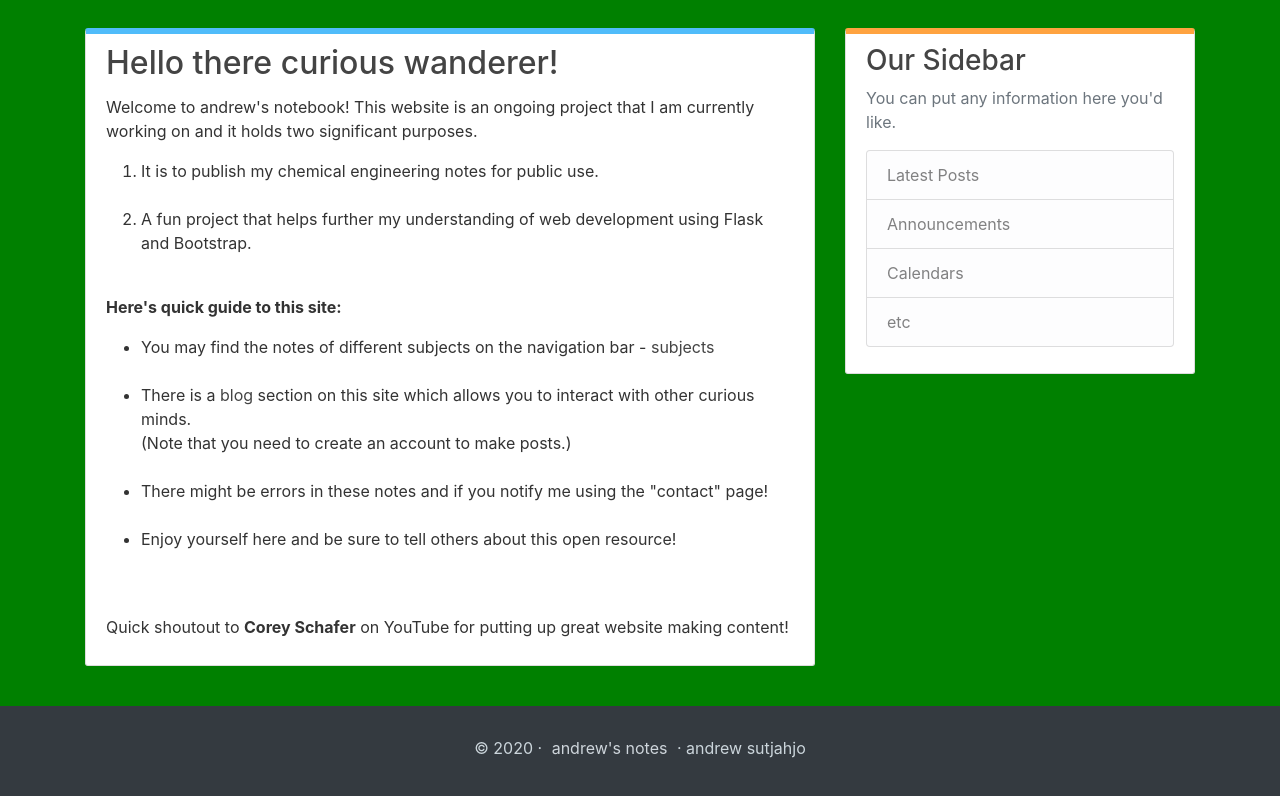
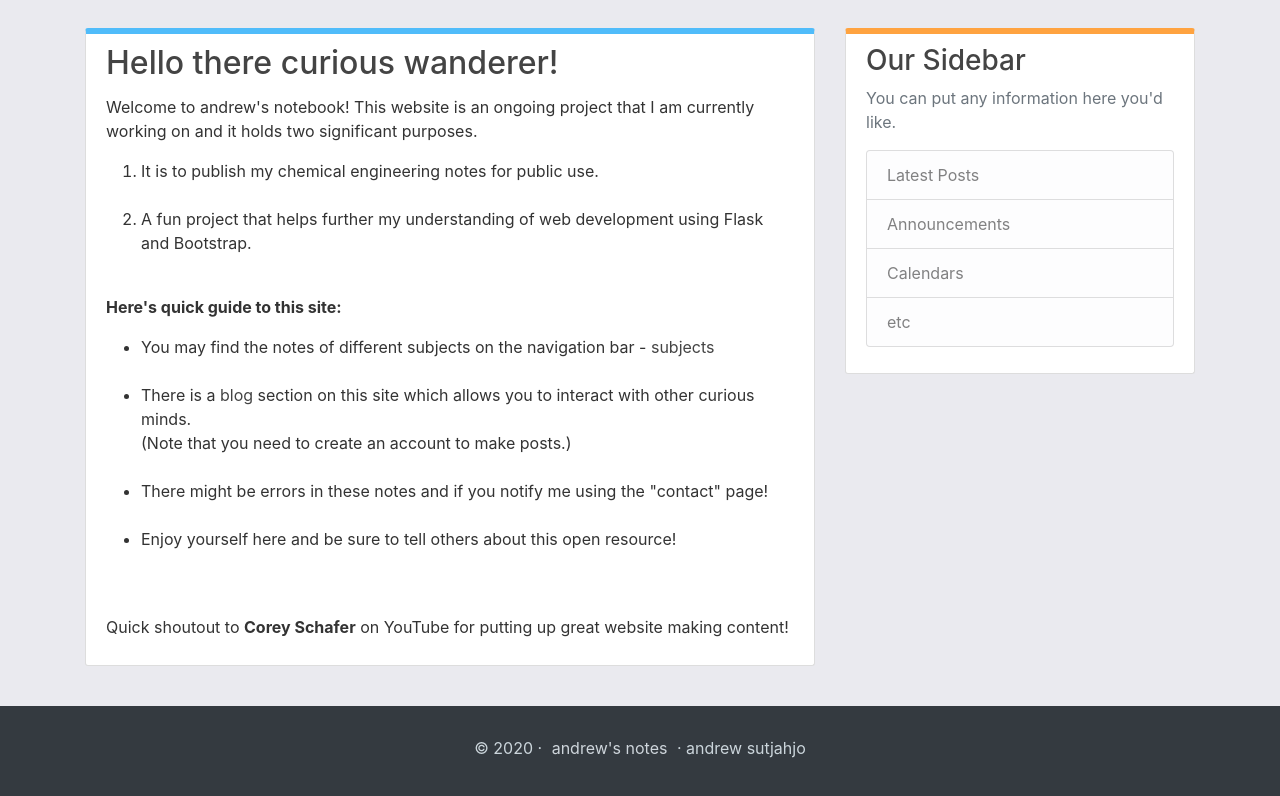
Before and after one commit to Sutjahjo99/andrew-s_notes, a Flask app: page / in a window 1280 px wide. Shown: the part 56-852 px from the top of the page. Run offline with Flask 2, Linux system fonts and the light colour scheme; some libraries are stand-ins or nearby versions.

Commit message:
git test

```diff
--- a/flaskblog/static/main.css
+++ b/flaskblog/static/main.css
@@ -1,5 +1,5 @@
 body {
-    background: green/*#eaeaef*/;
+    background:#eaeaef;
     color: #333333;
     margin-top: 4rem;
   }
```
